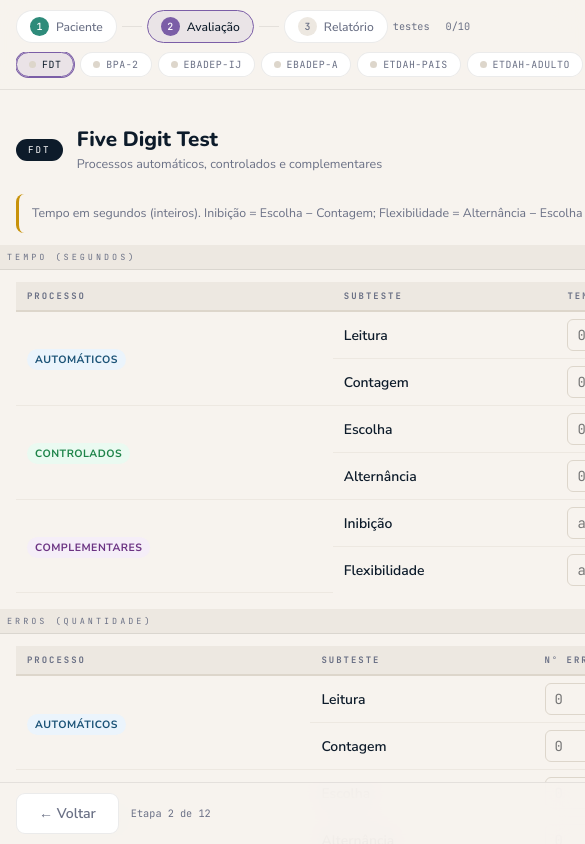
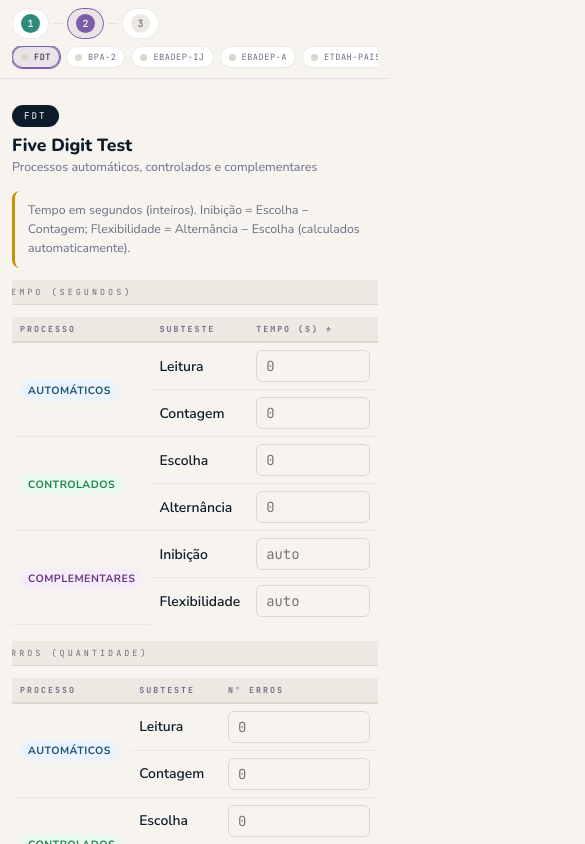
Before and after one commit to caiodiasbicudo07-oss/SISTEMA_NEUROPSICOLOGICO-V1, a plain HTML site: page index.html in a window 390 px wide. Both pictures are taken after a click on the button "Avançar →". Shown: the top 844 px of the page, 585 px wide, since content can reach past the window. Drawn offline with nearby package versions, Linux system fonts and the light colour scheme.

Commit message:
Update index.html

```diff
--- a/index.html
+++ b/index.html
@@ -56,7 +56,7 @@
   --shadow-lg:0 20px 60px rgba(0,0,0,.18);
 }
 *,*::before,*::after{box-sizing:border-box;margin:0;padding:0}
-html{scroll-behavior:smooth}
+html{scroll-behavior:smooth;overflow-x:hidden}
 body{
   font-family:'Nunito Sans',sans-serif;
   background:var(--cream);
@@ -66,6 +66,8 @@ body{
   display:grid;
   grid-template-columns:var(--sidebar-w) 1fr;
   grid-template-rows:auto 1fr;
+  overflow-x:hidden;
+  max-width:100vw;
 }
 
 /* ===== SIDEBAR ===== */
@@ -197,7 +199,9 @@ body{
   background:rgba(247,243,238,.95);
   backdrop-filter:blur(16px);-webkit-backdrop-filter:blur(16px);
   border-bottom:1px solid var(--border);
-  transition:box-shadow .3s
+  transition:box-shadow .3s;
+  width:100%;
+  min-width:0;
 }
 .v6-steps.stuck{box-shadow:var(--shadow-md)}
 .v6-steps-inner{
@@ -268,7 +272,8 @@ body{
 /* Main content */
 .main{
   grid-column:2;
-  max-width:860px;margin:0 auto;padding:24px 28px;width:100%
+  max-width:860px;margin:0 auto;padding:24px 28px;width:100%;
+  min-width:0;overflow-x:hidden;
 }
 
 /* Card */
@@ -513,20 +518,126 @@ body{
   .report-out{display:block!important;border:none;padding:0;box-shadow:none}
 }
 
-/* Responsive */
-@media(max-width:800px){
-  :root{--sidebar-w:0px}
-  body{grid-template-columns:1fr}
-  .neuro-sidebar{display:none}
-  .main{padding:16px 16px}
-  .patient-grid{grid-template-columns:1fr}
-  .informant-fields{grid-template-columns:1fr}
-  .items-grid-3{grid-template-columns:1fr 1fr}
-  .color-grid{grid-template-columns:1fr}
-  .v6-nav{margin:28px -16px 0}
-  .v6-nav-inner,.v6-steps-inner{padding:10px 16px}
-}
-@media(prefers-reduced-motion:reduce){*,*::before,*::after{animation-duration:.001ms!important;transition-duration:.001ms!important}}
+/* ======================== RESPONSIVE ======================== */
+
+/* Tablet (≤900px) — sidebar vira bottom nav */
+@media(max-width:900px){
+  :root{ --sidebar-w:0px }
+  body{
+    display:flex;
+    flex-direction:column;
+    grid-template-columns:unset;
+    grid-template-rows:unset;
+  }
+  .neuro-sidebar{ display:none }
+
+  /* v6-steps: remove grid-column, full width */
+  .v6-steps{
+    grid-column:unset;
+    position:sticky;top:0;width:100%
+  }
+  .v6-steps-inner{ padding:10px 14px; gap:7px }
+  .v6-phases{ gap:4px; flex-wrap:wrap }
+  .v6-phase .lbl{ display:none }
+  .v6-phase{ padding:5px 10px }
+  .v6-progress{ display:none }
+
+  /* main: remove grid-column, full width */
+  .main{
+    grid-column:unset;
+    width:100%;
+    max-width:100%;
+    padding:16px 14px;
+  }
+
+  /* header hidden */
+  .header{ display:none!important }
+
+  /* nav footer */
+  .v6-nav{ margin:20px -14px 0 }
+  .v6-nav-inner{ padding:10px 14px }
+
+  /* patient grid */
+  .patient-grid{ grid-template-columns:1fr }
+  .informant-fields{ grid-template-columns:1fr }
+  .color-grid{ grid-template-columns:1fr }
+  .items-grid-3{ grid-template-columns:1fr 1fr }
+  .items-grid-2{ grid-template-columns:1fr }
+
+  /* tables: make inputs fill cell */
+  .input-table input[type=number],
+  .input-table input[type=text]{ width:100%!important;min-width:50px }
+  .input-table{ font-size:.83rem }
+
+  /* results table: horizontal scroll */
+  .results-section{ overflow-x:auto;-webkit-overflow-scrolling:touch }
+  .result-table{ min-width:520px }
+  .test-body{ overflow-x:auto }
+
+  /* cards */
+  .card{ padding:18px 14px }
+
+  /* chip bar */
+  .v6-tests{ padding-bottom:2px }
+  .v6-tchip{ font-size:.58rem; padding:4px 10px }
+
+  /* modal */
+  .modal{ width:96%!important;max-width:96%!important;margin:8px }
+  .val-modal{ width:96%!important;max-width:96%!important;padding:22px 18px }
+}
+
+/* Mobile (≤480px) */
+@media(max-width:480px){
+  .v6-steps-inner{ padding:8px 12px }
+  .main{ padding:12px 12px }
+  .v6-nav-inner{ padding:10px 12px }
+  .v6-nav{ margin:16px -12px 0 }
+  .card{ padding:14px 12px }
+
+  /* Make step title stack vertically */
+  .v6-step-title{ flex-direction:column;align-items:flex-start;gap:8px;margin:14px 0 12px }
+  .v6-step-title h2{ font-size:1.1rem }
+
+  /* Chips: smaller, hide overflow */
+  .v6-tchip{ font-size:.54rem; padding:4px 8px }
+
+  /* Phases: just numbers */
+  .v6-phase{ padding:5px 8px;font-size:.7rem }
+  .v6-phase-sep{ min-width:4px;max-width:10px }
+
+  /* Tables */
+  .input-table th{ font-size:.52rem;padding:7px 8px }
+  .input-table td{ padding:7px 8px }
+  .result-table{ min-width:480px }
+  .result-table th{ font-size:.52rem;padding:7px 10px }
+  .result-table td{ padding:8px 10px;font-size:.82rem }
+
+  /* Items grids */
+  .items-grid-3{ grid-template-columns:1fr 1fr }
+  .items-grid-2{ grid-template-columns:1fr 1fr }
+
+  /* buttons */
+  .btn-calc{ font-size:.88rem;padding:12px }
+  .v6-btn{ padding:9px 16px;font-size:.83rem }
+
+  /* modal colors grid */
+  div[style*="grid-template-columns:1fr 1fr 1fr"]{
+    display:grid!important;
+    grid-template-columns:1fr 1fr!important
+  }
+
+  /* nav buttons */
+  .v6-btn-prev span, .v6-stepinfo{ display:none }
+
+  /* report export buttons */
+  .btn-print,.btn-export-pdf,.btn-export-docx{
+    display:block;margin:8px 0!important;width:100%
+  }
+}
+
+@media(prefers-reduced-motion:reduce){
+  *,*::before,*::after{animation-duration:.001ms!important;transition-duration:.001ms!important}
+}
 </style>
 </head>
 <body>
```
